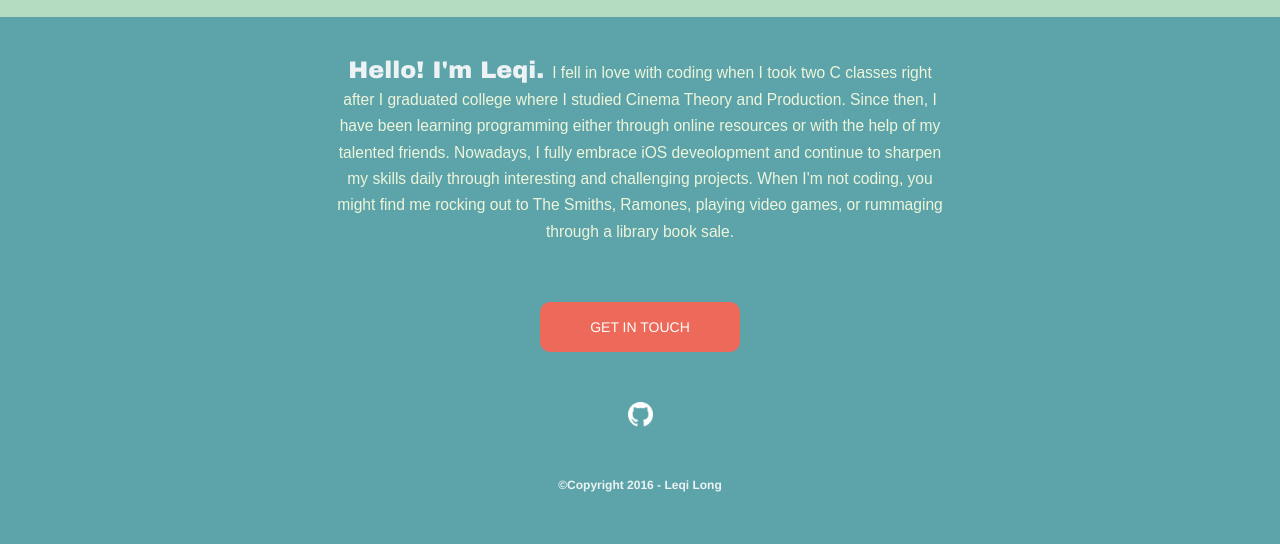
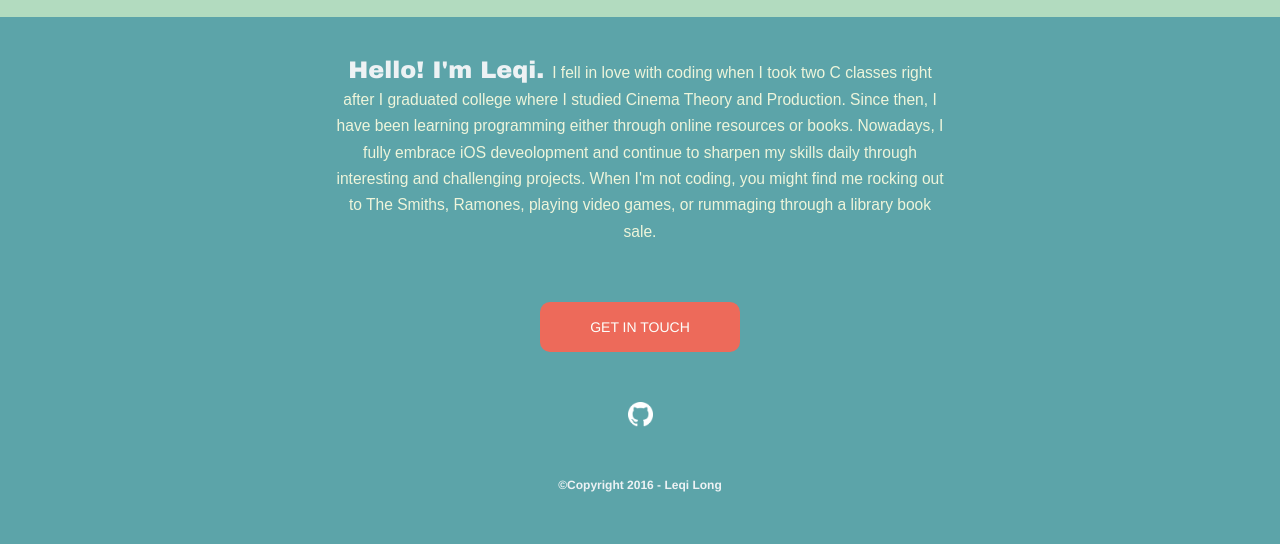
Before and after one commit to leqilong/leqilong.github.io, a plain HTML site: page index.html in a window 1280 px wide. Shown: the part 1475-2019 px from the top of the page. Drawn offline with nearby package versions, Linux system fonts and the light colour scheme.

Commit message:
Changed bio text

```diff
--- a/index.html
+++ b/index.html
@@ -208,7 +208,7 @@
                             <h3 class="text-center" style="color:#EDF2F4; font-family:'Arial Black', Gadget, sans-serif;">Hello! I'm Leqi.
                             <small style="color:#EEF5DB; font-family:Arial, Helvetica, sans-serif;">I fell in love with coding when I took two C classes right after
                             I graduated college where I studied Cinema Theory and Production. Since then, I have been learning programming either through online
-                            resources or with the help of my talented friends. Nowadays, I fully embrace iOS deveolopment and continue to sharpen my skills daily through
+                            resources or books. Nowadays, I fully embrace iOS deveolopment and continue to sharpen my skills daily through
                             interesting and challenging projects. When I'm not coding, you might find me rocking out to The Smiths, Ramones, playing video games,
                             or rummaging through a library book sale.
                         </small></h3>
```
